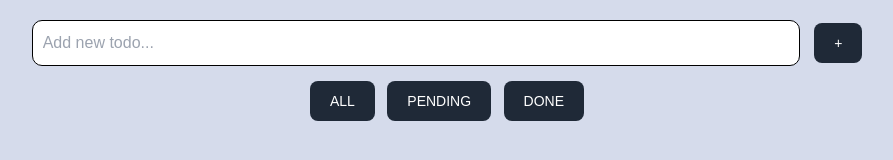
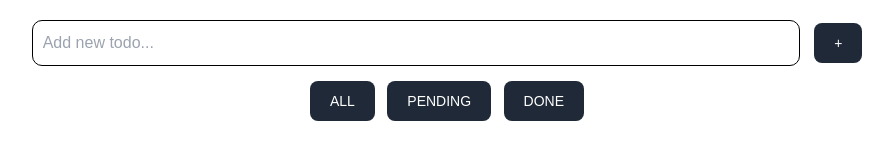
Before and after one commit to klaudiakprojects/new-todo-app-2024, a website: page frontend/index.html in a window 1280 px wide. Shown: the whole page, without its empty margins (189-1082 px from the left). Drawn offline with nearby package versions, Linux system fonts and the light colour scheme; no server answers.

Commit message:
readme update

```diff
--- a/frontend/style.css
+++ b/frontend/style.css
@@ -1,6 +1,6 @@
 body {
     font-family: Arial, sans-serif;
-    background-color: rgb(213, 219, 235);
+    background-color: rgb(255, 255, 255);
     text-align: center;
 }
 
```
Also changed, not shown: README.md.
